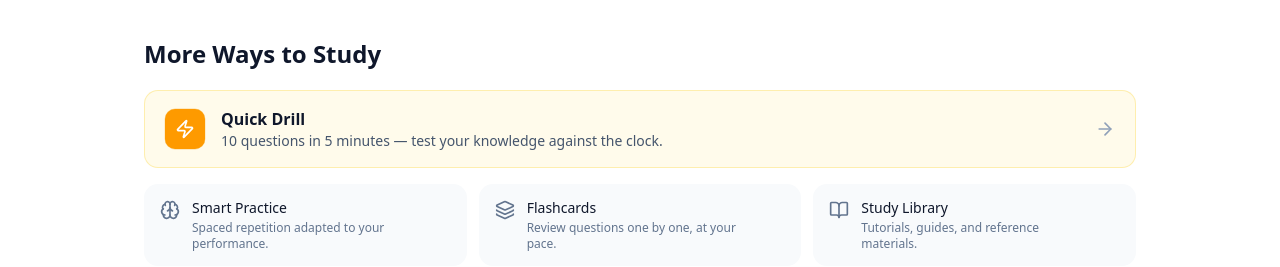
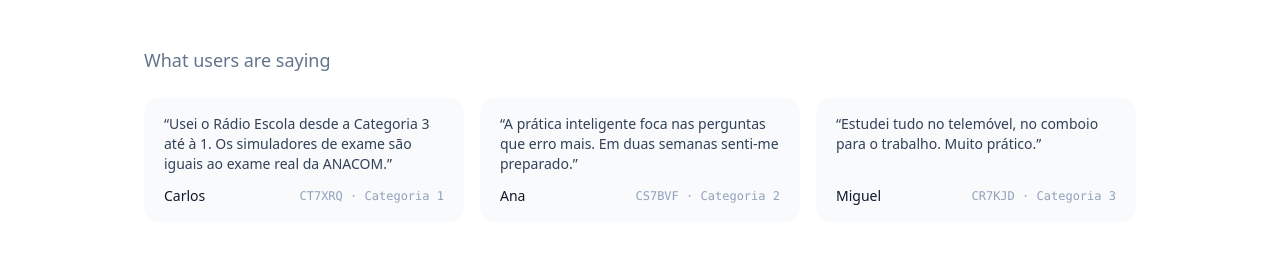
Before and after one commit to RadioEscola-pt/radioescola, a Next.js app: page / in a window 1280 px wide. Shown: the part 447-714 px from the top of the page. Built offline with nearby package versions, Linux system fonts and the light colour scheme; no server answers.

Commit message:
testimonials

```diff
--- a/app/page.tsx
+++ b/app/page.tsx
@@ -75,6 +75,40 @@ export default async function HomePage() {
               </div>
             );
           })}
+        </div>
+      </section>
+
+      <section className="mt-12">
+        <h2 className="text-lg font-medium text-slate-500 dark:text-slate-400 mb-6">{t("testimonialsHeading")}</h2>
+        <div className="grid gap-4 sm:grid-cols-2 lg:grid-cols-3">
+          {([
+            {
+              quote: "Usei o Rádio Escola desde a Categoria 3 até à 1. Os simuladores de exame são iguais ao exame real da ANACOM.",
+              name: "Carlos",
+              callsign: "CT7XRQ",
+              detail: "Categoria 1",
+            },
+            {
+              quote: "A prática inteligente foca nas perguntas que erro mais. Em duas semanas senti-me preparado.",
+              name: "Ana",
+              callsign: "CS7BVF",
+              detail: "Categoria 2",
+            },
+            {
+              quote: "Estudei tudo no telemóvel, no comboio para o trabalho. Muito prático.",
+              name: "Miguel",
+              callsign: "CR7KJD",
+              detail: "Categoria 3",
+            },
+          ]).map((testimonial) => (
+            <blockquote key={testimonial.name} className="flex flex-col rounded-xl bg-slate-50 dark:bg-slate-800/60 px-5 py-4">
+              <p className="text-sm text-slate-700 dark:text-slate-300 flex-1">&ldquo;{testimonial.quote}&rdquo;</p>
+              <footer className="mt-3 flex items-center justify-between">
+                <span className="text-sm font-medium text-slate-900 dark:text-slate-100">{testimonial.name}</span>
+                <span className="text-xs text-slate-400 dark:text-slate-500 font-mono">{testimonial.callsign} &middot; {testimonial.detail}</span>
+              </footer>
+            </blockquote>
+          ))}
         </div>
       </section>
 
--- a/messages/en.json
+++ b/messages/en.json
@@ -90,6 +90,7 @@
       "anacom": "ANACOM Website",
       "clubs": "Find Clubs"
     },
+    "testimonialsHeading": "What users are saying",
     "featuresHeading": "More Ways to Study",
     "drillTitle": "Quick Drill",
     "drillDescription": "10 questions in 5 minutes — test your knowledge against the clock.",
--- a/messages/pt.json
+++ b/messages/pt.json
@@ -90,6 +90,7 @@
       "anacom": "Site da ANACOM",
       "clubs": "Encontrar Clubes"
     },
+    "testimonialsHeading": "O que dizem os utilizadores",
     "featuresHeading": "Mais Formas de Estudar",
     "drillTitle": "Treino Rápido",
     "drillDescription": "10 questões em 5 minutos — testa os teus conhecimentos contra o relógio.",
```
